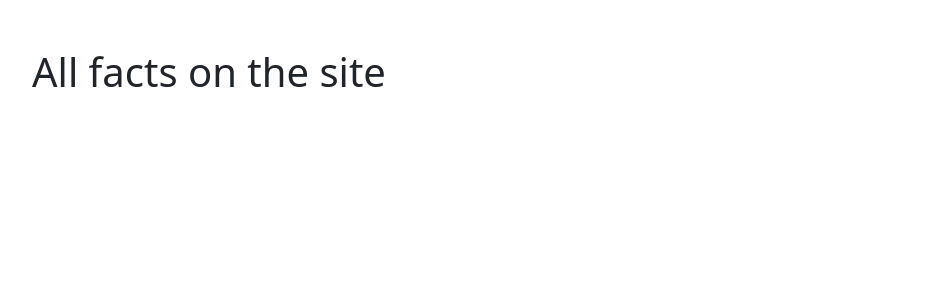
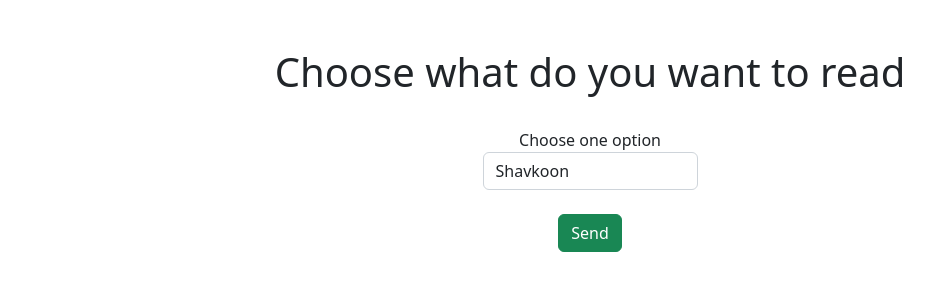
Before and after one commit to molfaryura/flask-app, a Flask app: page /read in a window 1280 px wide. Shown: the top 300 px of the page, without its empty margins (50-983 px from the left). Run offline with Flask 2, Linux system fonts and the light colour scheme; data that the repository does not hold is empty.

Commit message:
'Read' page was changed and minor issues were fixed

```diff
--- a/app.py
+++ b/app.py
@@ -82,8 +82,7 @@ def post_vasyl():
 
 @app.route('/read')
 def read():
-    data = Facts.query.filter_by()
-    return render_template('read.html', data=data)
+    return render_template('read.html')
 
 
 if __name__ == '__main__':
--- a/static/css/style.css
+++ b/static/css/style.css
@@ -18,3 +18,7 @@
 .btn-outline-secondary:hover {
   transform: scale(109%) rotate(4deg);
 }
+
+.btn-read:hover {
+  transform: scale(125%) rotate(-1deg);
+}
--- a/templates/post_shavk.html
+++ b/templates/post_shavk.html
@@ -29,7 +29,7 @@ block body %}
       >Choose whether this applies only to Shavkoon or to Vasyl as well</label
     >
     <select class="form-control" name="person">
-      <option value="Shavkoon" placeholder="Hello">Shavkoon</option>
+      <option value="Shavkoon">Shavkoon</option>
       <br />
       <option value="Both Shavkoon and Vasyl">
         Both Shavkoon and Vasyl
--- a/templates/post_vasyl.html
+++ b/templates/post_vasyl.html
@@ -26,7 +26,7 @@ block body %}
       >Choose whether this applies only to Vasyl or to Shavkoon as well</label
     >
     <select class="form-control">
-      <option value="shavk" placeholder="Hello">Vasyl</option>
+      <option value="vasyl">Vasyl</option>
       <br />
       <option value="both">Both Vasyl and Shavkoon</option></select
     ><br />
--- a/templates/read.html
+++ b/templates/read.html
@@ -18,12 +18,27 @@
   </head>
 
   <body>
-    <div class="container mt-5">
-      <h1>All facts on the site</h1>
-      {% for fact in data %}
-      <p>{{fact.title}}</p>
+    <div class="container mt-5" style="text-align: center;">
+      <h1 class="read">Choose what do you want to read</h1>
       <br />
-      {% endfor %}
+      <div class="d-flex gap-5 justify-content-center">
+        <form method="get">
+          <label for="person"
+          >Choose one option</label
+        >
+        <select class="form-control" name="person">
+          <option value="shavk">Shavkoon</option>
+          <option value="both">
+            Both Shavkoon and Vasyl
+          </option>
+          <option value="vasyl">Vasyl
+          </option>
+          <option value="all">
+            All facts
+          </option></select
+        ><br />
+        <button type="submit" class="btn btn-success">Send</button>
+      </form>
     </div>
   </body>
 </html>
```
